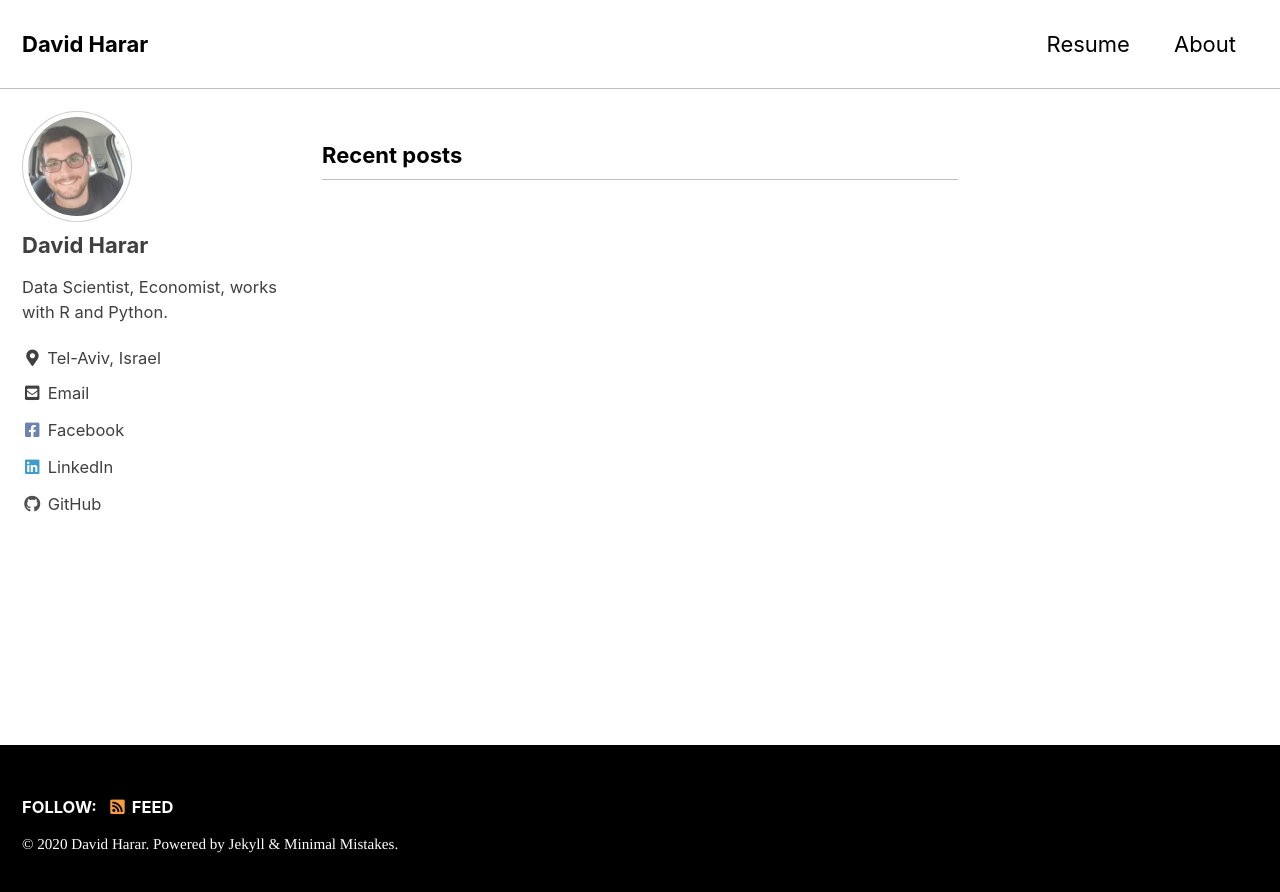
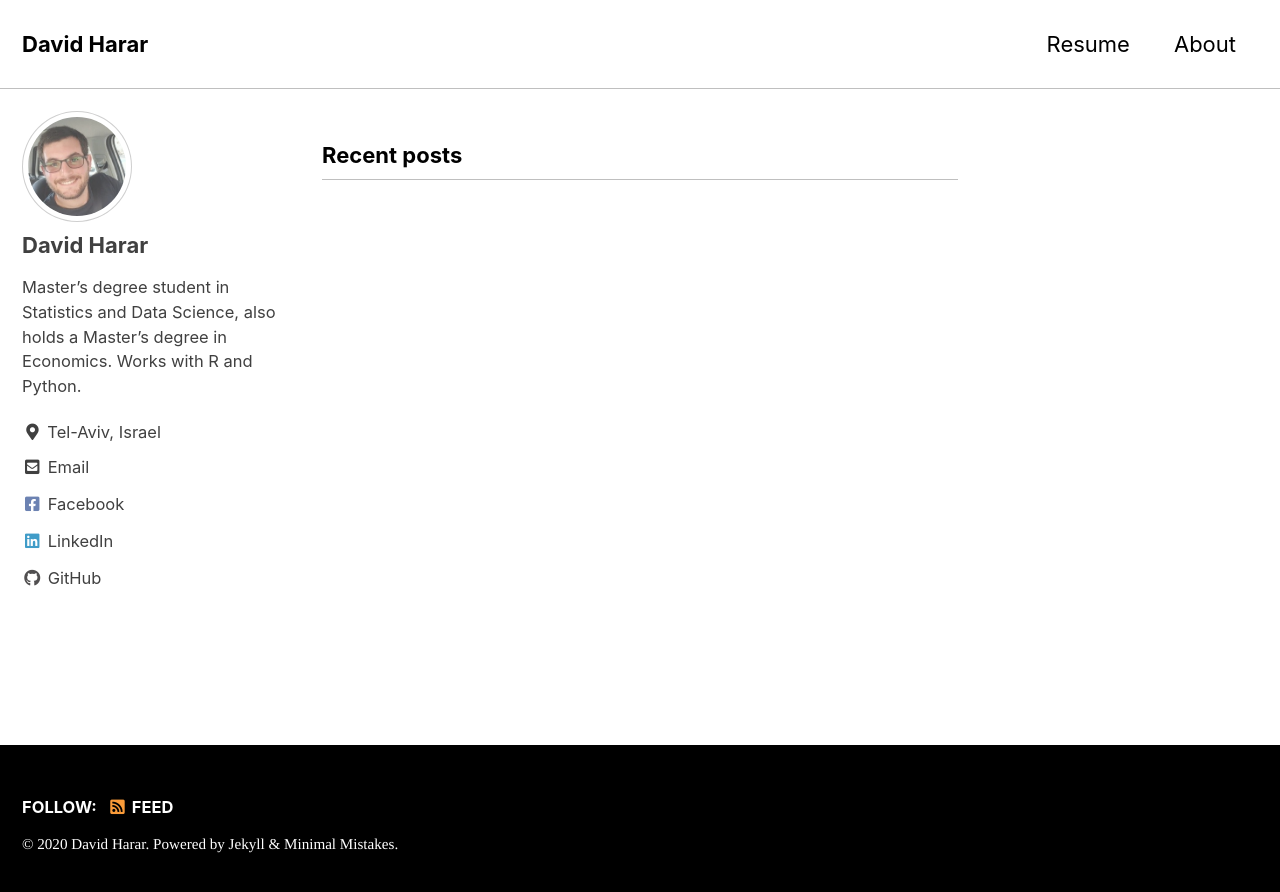
Before and after one commit to DavidHarar/DavidHarar.github.io, a Jekyll site: the page built from index.html, in a window 1280 px wide. Shown: the top 892 px of the page. Built offline with Jekyll 4.4.1, drawn with Linux system fonts in a browser that asks for light colours; cached includes are drawn as plain includes; the list of posts is cut into pages by our own code.

Commit message:
Update _config.yml

```diff
--- a/_config.yml
+++ b/_config.yml
@@ -95,7 +95,7 @@ analytics:
 author:
   name             : "David Harar"
   avatar           : /assets/images/bio-photo.jpg
-  bio              : "Data Scientist, Economist, works with R and Python."
+  bio              : "Master's degree student in Statistics and Data Science, also holds a Master's degree in Economics. Works with R and Python."
   location         : "Tel-Aviv, Israel"
   employer         :
   googlescholar    :
```
